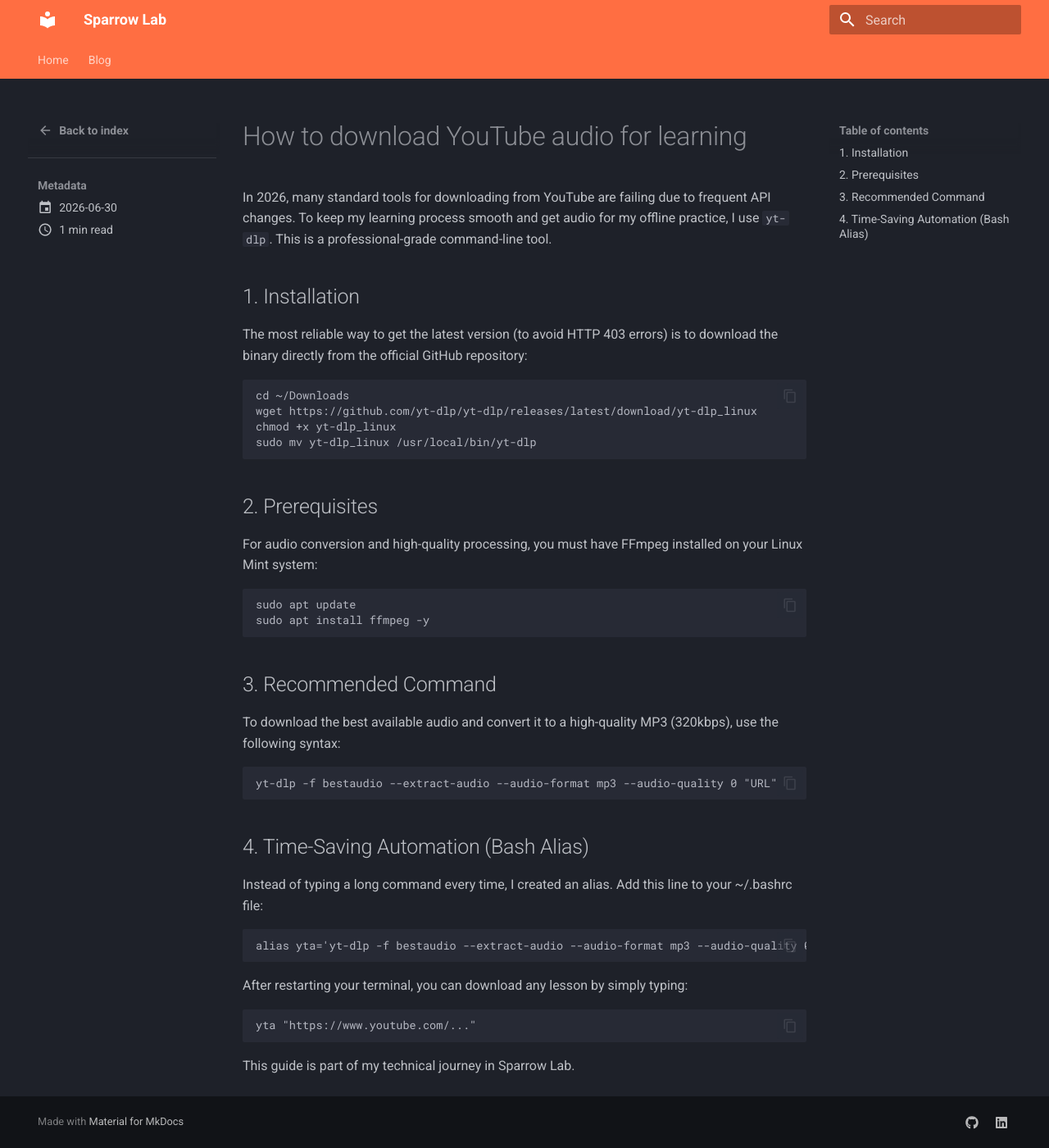
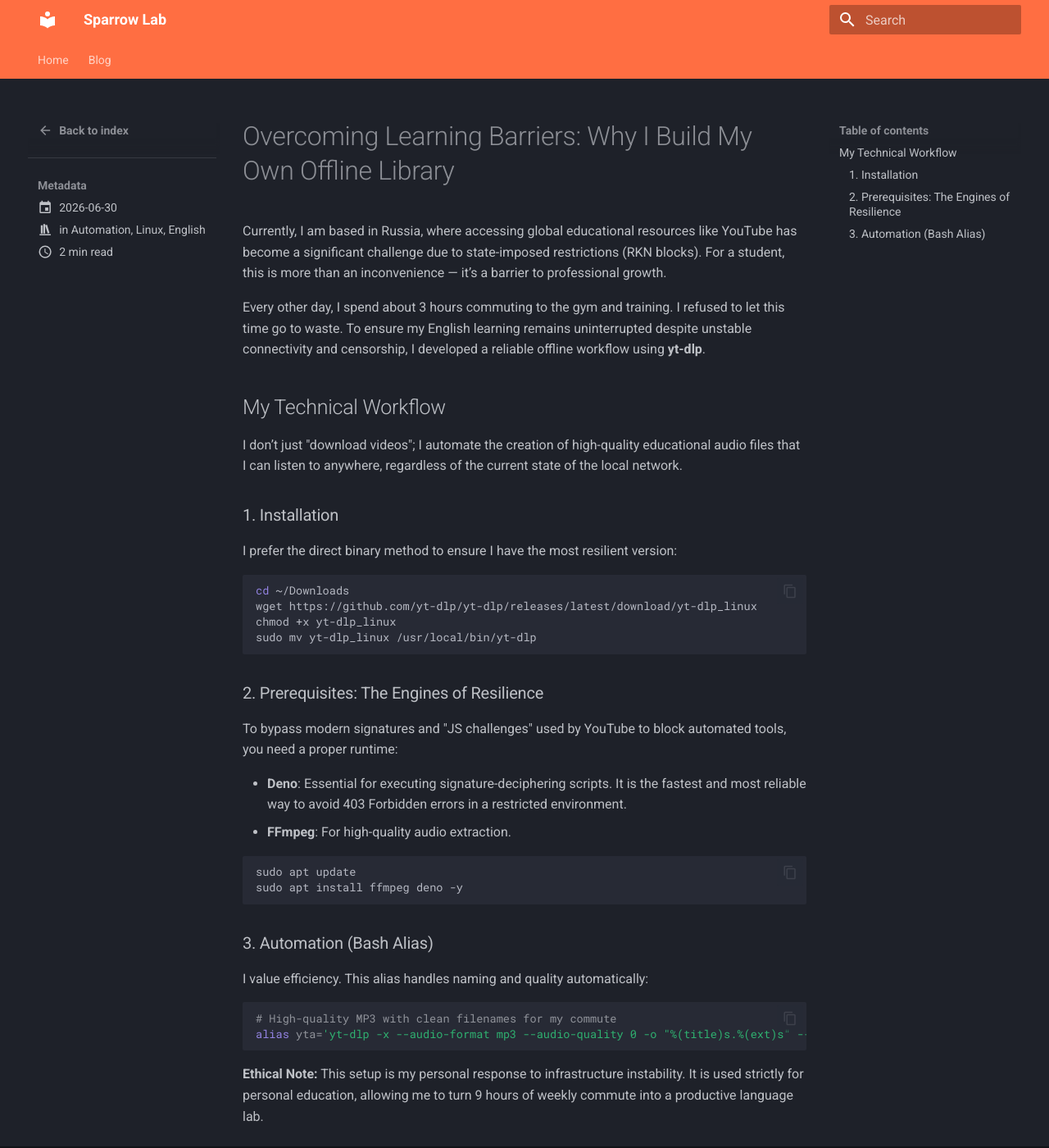
Before and after one commit to vvsparrow/sparrowlab.dev, an MkDocs documentation site: the page built from docs/blog/posts/yt-dlp-audio.md, in a window 1280 px wide and 1400 px high. Shown: the whole window at 82% size. Built offline with MkDocs 1.6.1 and Material for MkDocs 9.7.7, drawn with Linux system fonts in a browser that asks for light colours.

Commit message:
docs(blog): update yt-dlp audio guide and remove legacy files

````diff
--- a/docs/blog/posts/yt-dlp-audio.md
+++ b/docs/blog/posts/yt-dlp-audio.md
@@ -1,50 +1,52 @@
 ---
 date: 2026-06-30
-tags: [linux, automation, youtube]
+description: How to bypass RKN restrictions and build an offline library for English learning using yt-dlp and Deno.
+categories:
+  - Automation
+  - Linux
+  - English
 ---
-# How to download YouTube audio for learning
 
-In 2026, many standard tools for downloading from YouTube are failing due to frequent API changes. To keep my learning process smooth and get audio for my offline practice, I use `yt-dlp`. This is a professional-grade command-line tool.
+# Overcoming Learning Barriers: Why I Build My Own Offline Library
 
-## 1. Installation
-The most reliable way to get the latest version (to avoid HTTP 403 errors) is to download the binary directly from the official GitHub repository:
+Currently, I am based in Russia, where accessing global educational resources like YouTube has become a significant challenge due to state-imposed restrictions (RKN blocks). For a student, this is more than an inconvenience — it’s a barrier to professional growth.
 
-```
+Every other day, I spend about 3 hours commuting to the gym and training. I refused to let this time go to waste. To ensure my English learning remains uninterrupted despite unstable connectivity and censorship, I developed a reliable offline workflow using **yt-dlp**.
+
+## My Technical Workflow
+
+I don’t just "download videos"; I automate the creation of high-quality educational audio files that I can listen to anywhere, regardless of the current state of the local network.
+
+### 1. Installation
+
+I prefer the direct binary method to ensure I have the most resilient version:
+
+```bash
 cd ~/Downloads
 wget https://github.com/yt-dlp/yt-dlp/releases/latest/download/yt-dlp_linux
 chmod +x yt-dlp_linux
 sudo mv yt-dlp_linux /usr/local/bin/yt-dlp
 ```
 
-## 2. Prerequisites
+### 2. Prerequisites: The Engines of Resilience
 
-For audio conversion and high-quality processing, you must have FFmpeg installed on your Linux Mint system:
+To bypass modern signatures and "JS challenges" used by YouTube to block automated tools, you need a proper runtime:
 
-```
+*   **Deno**: Essential for executing signature-deciphering scripts. It is the fastest and most reliable way to avoid 403 Forbidden errors in a restricted environment.
+*   **FFmpeg**: For high-quality audio extraction.
+
+```bash
 sudo apt update
-sudo apt install ffmpeg -y
+sudo apt install ffmpeg deno -y
 ```
 
-## 3. Recommended Command
+### 3. Automation (Bash Alias)
 
-To download the best available audio and convert it to a high-quality MP3 (320kbps), use the following syntax:
+I value efficiency. This alias handles naming and quality automatically:
 
-```
-yt-dlp -f bestaudio --extract-audio --audio-format mp3 --audio-quality 0 "URL"
+```bash
+# High-quality MP3 with clean filenames for my commute
+alias yta='yt-dlp -x --audio-format mp3 --audio-quality 0 -o "%(title)s.%(ext)s" --no-playlist'
 ```
 
-## 4. Time-Saving Automation (Bash Alias)
-
-Instead of typing a long command every time, I created an alias. Add this line to your ~/.bashrc file:
-
-```
-alias yta='yt-dlp -f bestaudio --extract-audio --audio-format mp3 --audio-quality 0'
-```
-
-After restarting your terminal, you can download any lesson by simply typing:
-
-```
-yta "https://www.youtube.com/..."
-```
-
-This guide is part of my technical journey in Sparrow Lab.
+**Ethical Note:** This setup is my personal response to infrastructure instability. It is used strictly for personal education, allowing me to turn 9 hours of weekly commute into a productive language lab.
````
